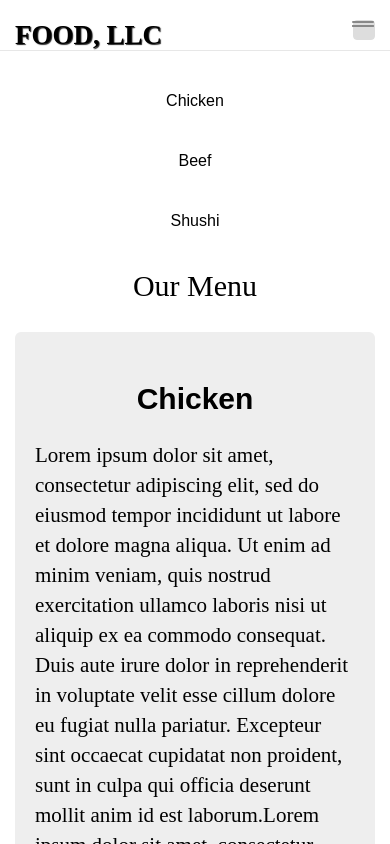
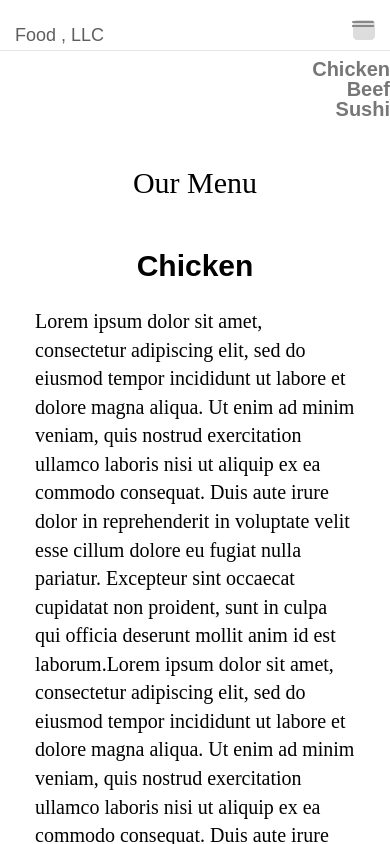
Before and after one commit to Y0ung-bit-svg/module3, a plain HTML site: page index.html in a window 390 px wide. Both pictures are taken after a click on the button "Toggle navigation". Shown: the top 844 px of the page. Drawn offline with nearby package versions, Linux system fonts and the light colour scheme.

Commit message:
Update index.html

```diff
--- a/index.html
+++ b/index.html
@@ -1,67 +1,57 @@
- <!doctype html>
-<html lang="en">
+<!doctype html>
+<html>
     <head>
         <meta charset="utf-8">
         <meta http-equiv="X-UA-Compatible" content="IE=edge">
         <meta name="viewport" content="width=device-width, initial-scale=1">
-        <title>FOOD,LLC</title>
-        <link rel="stylesheet" href="css/bootstrap.min.css">
+        <title>Module-3-soulution</title>
         <link rel="stylesheet" href="css/bootstrap.css">
         <link rel="stylesheet" href="css/styles.css">
-        <link href="https://fonts.googleapis.com/css2?family=Rowdies:wght@300&display=swap" rel="stylesheet">
     </head>
     <body>
         <header>
             <nav id="header-nav" class="navbar navbar-default">
-                <div class="container">
+                <div id="header-content" class="container">
                     <div class="navbar-header">
-                        <div class="navbar-brand">
-                            <h1>FOOD, LLC</h1>
-                        </div>
-                        <button class="navbar-toggle collapsed" type="button" data-toggle="collapse" data-target="#collapsable-nav" aria-expanded="false">
+                        <a href="index1.html" class="navbar-brand">Food , LLC</a>
+                        <button type="button" class="navbar-toggle " data-toggle="collapse" data-target="#myNavbar" aria-expanded="false">
                             <span class="sr-only">Toggle navigation</span>
                             <span class="icon-bar"></span>
                             <span class="icon-bar"></span>
                             <span class="icon-bar"></span>
                         </button>
                     </div>
-                    <!--navbar-header-->
-                     <div id="collapsable-nav" class="collapse navbar-collapse">
-                        <ul id="nav-list" class="nav navbar-nav hidden-lg hidden-md hidden-sm">
+                    <div id="myNavbar" class="collapse navbar-collapse">
+                        <ul id="list" class="nav navbar-nav visible-xs">
                             <li>
                                 <a href="#">
-                                    <br>Chicken
+                                    <span>Chicken</span>
                                 </a>
                             </li>
                             <li>
                                 <a href="#">
-                                    <br>Beef
+                                    <span>Beef</span>
                                 </a>
                             </li>
                             <li>
                                 <a href="#">
-                                    <br>Shushi
+                                    <span>Sushi</span>
                                 </a>
                             </li>
                         </ul>
                     </div>
+                </div>
             </nav>
         </header>
-        <div class="heading">
-            <h1>Our Menu</h1>
-            <div id="main-content" class="container" class="col-xs-12 col-md-12 col-sm-12">
-                <div class="jumbotron">
-                    <h2>Chicken</h2>
-                    <p>Lorem ipsum dolor sit amet, consectetur adipiscing elit, sed do eiusmod tempor incididunt ut labore et dolore magna aliqua. Ut enim ad minim veniam, quis nostrud exercitation ullamco laboris nisi ut aliquip ex ea commodo consequat. Duis aute irure dolor in reprehenderit in voluptate velit esse cillum dolore eu fugiat nulla pariatur. Excepteur sint occaecat cupidatat non proident, sunt in culpa qui officia deserunt mollit anim id est laborum.Lorem ipsum dolor sit amet, consectetur adipiscing elit, sed do eiusmod tempor incididunt ut .Lorem ipsum dolor sit amet, consectetur adipiscing elit, sed do eiusmod tempor incididunt ut labore et dolore magna aliqua. Ut enim ad minim veniam, quis nostrud exercitation ullamco laboris nisi labore et dolore magna aliqua. Ut enim ad minim veniam, quis nostrud exercitation ullamco laboris nisi ut aliquip ex ea commodo consequat. Duis aute irure dolor in reprehenderit in voluptate velit .Lorem ipsum dolor sit amet, consectetur adipiscing elit, sed do eiusmod tempor incididunt ut labore et dolore magna aliqua. Ut enim ad minim veniam, quis nostrud exercitation ullamco laboris nisi esse cillum dolore eu fugiat nulla pariatur. Excepteur sint occaecat cupidatat non proident, sunt in culpa qui officia deserunt mollit anim id est laborum.</p>
-                    <h2>Beef</h2>
-                    <p>Lorem ipsum dolor sit amet, consectetur adipiscing elit, sed do eiusmod tempor incididunt ut labore et dolore magna aliqua. Ut enim ad minim veniam, quis nostrud exercitation ullamco laboris nisi ut aliquip ex ea commodo consequat. Duis aute irure dolor in reprehenderit in voluptate velit esse cillum dolore eu fugiat nulla pariatur. Excepteur sint occaecat cupidatat non proident, sunt in culpa qui officia deserunt mollit anim id est laborum.Lorem ipsum dolor sit amet, .Lorem ipsum dolor sit amet, consectetur adipiscing elit, sed do eiusmod tempor incididunt ut labore et dolore magna aliqua. Ut enim ad minim veniam, quis nostrud exercitation ullamco laboris nisi consectetur adipiscing .Lorem ipsum dolor sit amet, consectetur adipiscing elit, sed do eiusmod tempor incididunt ut labore et dolore magna aliqua. Ut enim ad minim veniam, quis nostrud exercitation ullamco laboris nisi elit, sed do eiusmod tempor incididunt ut labore et dolore magna aliqua. Ut enim ad minim veniam, quis nostrud exercitation ullamco laboris nisi ut aliquip ex ea commodo consequat. Duis aute irure dolor in reprehenderit in voluptate velit esse cillum dolore eu fugiat nulla pariatur. Excepteur sint occaecat cupidatat non proident, sunt in culpa qui officia deserunt mollit anim id est laborum.</p>
-                    <h2>Sushi</h2>
-                    <p>Lorem ipsum dolor sit amet, consectetur adipiscing elit, sed do eiusmod tempor incididunt ut labore et dolore magna aliqua. Ut enim ad minim veniam, quis nostrud exercitation ullamco laboris nisi ut aliquip ex ea commodo consequat. Duis aute irure dolor in reprehenderit in voluptate velit esse cillum dolore eu fugiat nulla pariatur. Excepteur sint occaecat cupidatat non proident, sunt in culpa qui officia deserunt mollit anim id est laborum.Lorem ipsum dolor sit amet, consectetur adipiscing elit, sed do eiusmod tempor incididunt ut labore et dolore magna aliqua. Ut enim ad minim veniam, quis nostrud exercitation ullamco laboris nisi ut aliquip ex ea commodo consequat. Duis aute irure dolor in reprehenderit in voluptate velit esse cillum dolore eu fugiat nulla pariatur. .Lorem ipsum dolor sit amet, consectetur adipiscing elit, sed do eiusmod tempor incididunt ut labore et dolore magna aliqua. Ut enim ad minim veniam,  quis nostrud exercitation ullamco laboris nisi Excepteur sint occaecat cupidatat non proident, sunt in culpa qui officia deserunt mollit anim id est laborum.</p>
-                </div>
+        <div id="main-content" class="container">
+            <h1 id="home-title" class="text-center">Our Menu</h1>
+            <div id="menu-item" class=" col-lg-12 col-md-12 col-sm-12 col-xs-12">
+                <h2 id="item-name">Chicken</h2>
+                <p>Lorem ipsum dolor sit amet, consectetur adipiscing elit, sed do eiusmod tempor incididunt ut labore et dolore magna aliqua. Ut enim ad minim veniam, quis nostrud exercitation ullamco laboris nisi ut aliquip ex ea commodo consequat. Duis aute irure dolor in reprehenderit in voluptate velit esse cillum dolore eu fugiat nulla pariatur. Excepteur sint occaecat cupidatat non proident, sunt in culpa qui officia deserunt mollit anim id est laborum.Lorem ipsum dolor sit amet, consectetur adipiscing elit, sed do eiusmod tempor incididunt ut labore et dolore magna aliqua. Ut enim ad minim veniam, quis nostrud exercitation ullamco laboris nisi ut aliquip ex ea commodo consequat. Duis aute irure dolor in reprehenderit in voluptate velit esse cillum dolore eu fugiat nulla pariatur. Excepteur sint occaecat cupidatat non proident, sunt in culpa qui officia deserunt mollit anim id est laborum.</p>
             </div>
-            <!-- jQuery (Bootstrap JS plugins depend on it) -->
-            <script src="js/jquery-1.11.3.min.js"></script>
-            <script src="js/bootstrap.min.js"></script>
-            <script src="js/script.js"></script>
+        </div>
+        <script src="js/jquery-2.1.4.min.js"></script>
+        <script src="js/bootstrap.min.js"></script>
+        <script src="js/script.js"></script>
     </body>
 </html>
```
